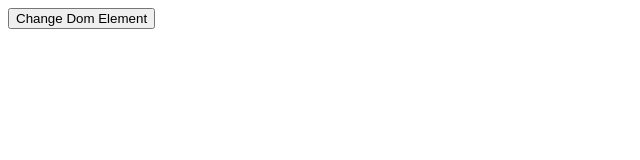
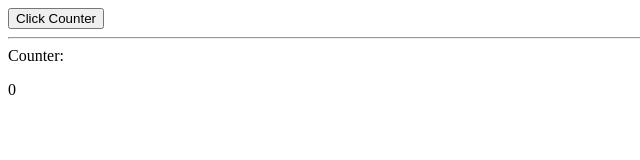
Before and after one commit to faruksajeeb/ostad-mern-module-two-assignment-one, a plain HTML site: page 2.click-counter.html in a window 1280 px wide. Shown: the whole page, without its empty margins (0-640 px from the left). Drawn offline with Linux system fonts and the light colour scheme.

Commit message:
answer two completed!

```diff
--- a/2.click-counter.html
+++ b/2.click-counter.html
@@ -4,10 +4,19 @@
     <meta charset="UTF-8">
     <meta name="viewport" content="width=device-width, initial-scale=1.0">
     <title>Click Counter</title>
-    <button onclick="">Change Dom Element</button>
+    <button onclick="clickCounter()">Click Counter</button>
+   <hr>
+   Counter:
+   <p id="click-counter"></p>
+    <script>
+        const counterDom = document.getElementById('click-counter');
+        let counter = 0;
+        counterDom.innerText = counter;
 
-    <script>
-
+        const clickCounter = ()=>{
+            counter++;
+            counterDom.innerText = counter;
+        }
     </script>
 </head>
 <body>
```
